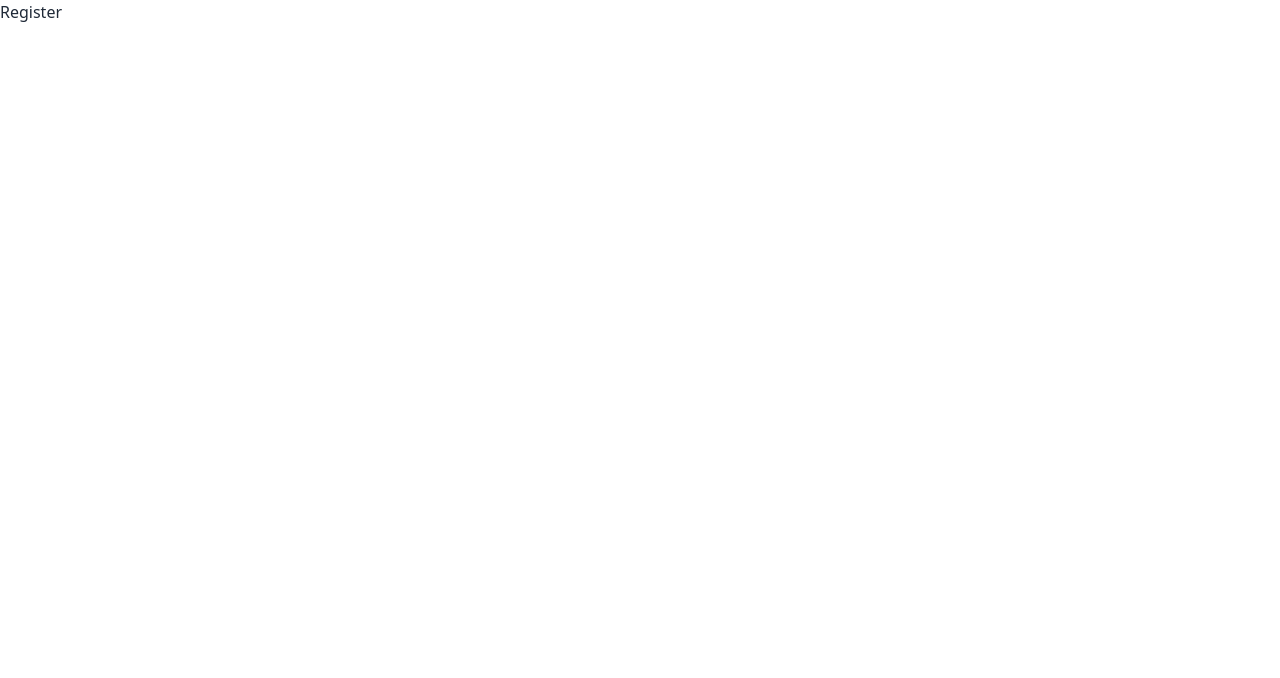
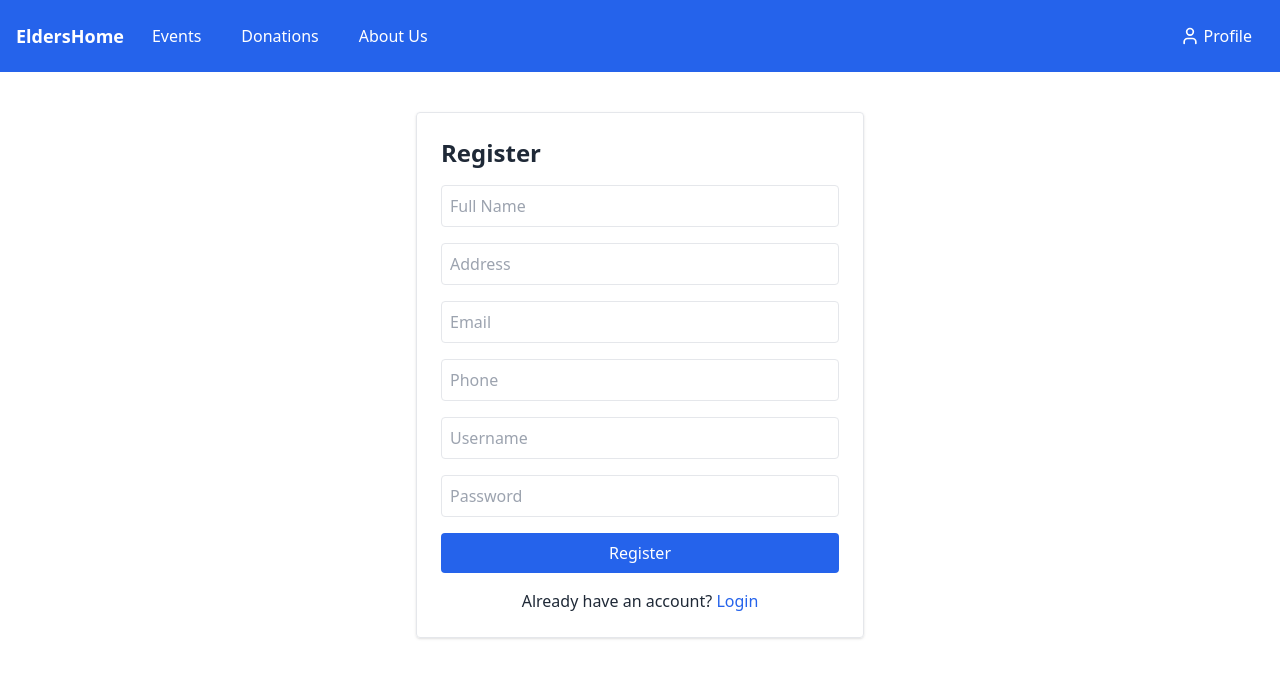
Before and after one commit to cavedwellerrr/EldersHome, a React (Vite) app in the folder frontend/: page /register in a window 1280 px wide. Shown: the top 678 px of the page. Built offline with nearby package versions, Linux system fonts and the light colour scheme; no server answers.

Commit message:
frontend login,logout,view profile and backend update profile

```diff
--- a/frontend/src/App.jsx
+++ b/frontend/src/App.jsx
@@ -5,17 +5,26 @@ import Home from "./pages/Home";
 import Login from "./pages/guardian/Login";
 import Register from "./pages/guardian/Register";
 import Profile from "./pages/guardian/Profile";
+import AboutUs from './pages/AboutUs';
+import Donations from './pages/Donations';
+import Events from './pages/Events';
+
+import Navbar from './components/Navbar';
 
 
 const App = () => {
   return (
     <>
-      {/* <Header /> */}
+      <Navbar />
       <Routes>
         <Route path="/" element={<Home />} />
         <Route path="/login" element={<Login />} />
         <Route path="/register" element={<Register />} />
         <Route path="/profile" element={<Profile />} />
+        <Route path="/about" element={<AboutUs />} />
+        <Route path="/donations" element={<Donations />} />
+        <Route path="/events" element={<Events />} />
+
       </Routes>
       {/* <Footer /> */}
     </>
--- /dev/null
+++ b/frontend/src/components/Navbar.jsx
@@ -0,0 +1,56 @@
+import React, { useContext } from "react";
+import { User, LogOut } from "lucide-react";
+import { Link, useNavigate } from "react-router-dom";
+import { AuthContext } from "../context/AuthContext";
+
+const Navbar = () => {
+  const { auth, logout } = useContext(AuthContext);
+  const navigate = useNavigate();
+
+  const handleLogout = async () => {
+    await logout(); // context handles clearing auth and calling API
+    navigate("/");  // redirect to homepage
+  };
+
+  return (
+    <nav className="bg-blue-600 text-white p-4 flex justify-between items-center">
+      <div className="flex items-center space-x-4">
+        <Link to="/" className="font-bold text-lg">EldersHome</Link>
+        <Link to="/events" className="hover:bg-blue-500 px-3 py-2 rounded">Events</Link>
+        <Link to="/donations" className="hover:bg-blue-500 px-3 py-2 rounded">Donations</Link>
+        <Link to="/about" className="hover:bg-blue-500 px-3 py-2 rounded">About Us</Link>
+      </div>
+
+      <div className="flex items-center space-x-4">
+        {auth ? (
+          <>
+            <Link
+              to="/profile"
+              className="flex items-center space-x-1 hover:bg-blue-500 px-3 py-2 rounded"
+            >
+              <User size={20} />
+              <span>{auth.name}</span>
+            </Link>
+            <button
+              onClick={handleLogout}
+              className="flex items-center space-x-1 hover:bg-blue-500 px-3 py-2 rounded"
+            >
+              <LogOut size={20} />
+              <span>Logout</span>
+            </button>
+          </>
+        ) : (
+          <Link
+            to="/login"
+            className="flex items-center space-x-1 hover:bg-blue-500 px-3 py-2 rounded"
+          >
+            <User size={20} />
+            <span>Profile</span>
+          </Link>
+        )}
+      </div>
+    </nav>
+  );
+};
+
+export default Navbar;
--- /dev/null
+++ b/frontend/src/context/AuthContext.jsx
@@ -0,0 +1,48 @@
+// src/context/AuthContext.js
+import React, { createContext, useState, useEffect } from "react";
+import api from "../api";
+
+export const AuthContext = createContext();
+
+export const AuthProvider = ({ children }) => {
+  const [auth, setAuth] = useState(null); // stores logged-in guardian info
+  const [loading, setLoading] = useState(true);
+
+  // Check if guardian is logged in on app load
+  const fetchGuardian = async () => {
+    try {
+      const res = await api.get("/guardians/profile");
+      setAuth(res.data);
+    } catch (err) {
+      setAuth(null);
+    } finally {
+      setLoading(false);
+    }
+  };
+
+  useEffect(() => {
+    fetchGuardian();
+  }, []);
+
+  // Login function
+  const login = async (username, password) => {
+    const res = await api.post("/guardians/login", { username, password });
+    setAuth(res.data); // store guardian info
+  };
+
+  // Logout function
+  const logout = async () => {
+    try {
+      await api.post("/guardians/logout");
+      setAuth(null);
+    } catch (err) {
+      console.error(err);
+    }
+  };
+
+  return (
+    <AuthContext.Provider value={{ auth, setAuth, login, logout, loading }}>
+      {children}
+    </AuthContext.Provider>
+  );
+};
--- a/frontend/src/main.jsx
+++ b/frontend/src/main.jsx
@@ -4,11 +4,15 @@ import './index.css'
 import App from './App.jsx'
 
 import { BrowserRouter } from "react-router-dom";
+import { AuthProvider } from './context/AuthContext.jsx';
 
 createRoot(document.getElementById('root')).render(
   <StrictMode>
     <BrowserRouter>
-      <App />
+      <AuthProvider>
+        <App />
+      </AuthProvider>
     </BrowserRouter>
-  </StrictMode>,
+
+  </StrictMode >
 )
--- /dev/null
+++ b/frontend/src/pages/AboutUs.jsx
@@ -0,0 +1,9 @@
+import React from 'react'
+
+const AboutUs = () => {
+  return (
+    <div>AboutUs</div>
+  )
+}
+
+export default AboutUs
--- /dev/null
+++ b/frontend/src/pages/Donations.jsx
@@ -0,0 +1,9 @@
+import React from 'react'
+
+const Donations = () => {
+  return (
+    <div>Donations</div>
+  )
+}
+
+export default Donations
--- /dev/null
+++ b/frontend/src/pages/Events.jsx
@@ -0,0 +1,9 @@
+import React from 'react'
+
+const Events = () => {
+  return (
+    <div>Events</div>
+  )
+}
+
+export default Events
--- a/frontend/src/pages/guardian/Login.jsx
+++ b/frontend/src/pages/guardian/Login.jsx
@@ -1,9 +1,62 @@
-import React from 'react'
+import React, { useState, useContext } from "react";
+import { useNavigate, Link } from "react-router-dom";
+import { AuthContext } from "../../context/AuthContext";
 
 const Login = () => {
+  const [username, setUsername] = useState("");
+  const [password, setPassword] = useState("");
+  const [error, setError] = useState("");
+  const { login } = useContext(AuthContext);
+  const navigate = useNavigate();
+
+  const handleSubmit = async (e) => {
+    e.preventDefault();
+    try {
+      await login(username, password); // login via context
+      navigate("/profile"); // redirect after successful login
+    } catch (err) {
+      const backendMessage = err.response?.data?.message;
+      setError(backendMessage || err.message || "Login failed");
+    }
+  };
+
   return (
-    <div>Login</div>
-  )
-}
+    <div className="max-w-md mx-auto mt-10 p-6 border rounded shadow">
+      <h2 className="text-2xl font-bold mb-4">Login</h2>
+      {error && <p className="text-red-500 mb-4">{error}</p>}
+      <form onSubmit={handleSubmit} className="flex flex-col space-y-4">
+        <input
+          type="text"
+          placeholder="Username"
+          value={username}
+          onChange={(e) => setUsername(e.target.value)}
+          className="p-2 border rounded"
+          required
+        />
+        <input
+          type="password"
+          placeholder="Password"
+          value={password}
+          onChange={(e) => setPassword(e.target.value)}
+          className="p-2 border rounded"
+          required
+        />
+        <button
+          type="submit"
+          className="bg-blue-600 text-white p-2 rounded hover:bg-blue-500"
+        >
+          Login
+        </button>
+      </form>
 
-export default Login
+      <p className="mt-4 text-sm">
+        Don't have an account?{" "}
+        <Link to="/register" className="text-blue-600 hover:underline">
+          Register
+        </Link>
+      </p>
+    </div>
+  );
+};
+
+export default Login;
--- a/frontend/src/pages/guardian/Profile.jsx
+++ b/frontend/src/pages/guardian/Profile.jsx
@@ -1,9 +1,35 @@
-import React from 'react'
+import React, { useContext, useEffect } from "react";
+import { useNavigate } from "react-router-dom";
+import { AuthContext } from "../../context/AuthContext";
 
 const Profile = () => {
+  const { auth, logout, loading } = useContext(AuthContext);
+  const navigate = useNavigate();
+
+  useEffect(() => {
+    if (!loading && !auth) {
+      // Redirect to login if not logged in
+      navigate("/login");
+    }
+  }, [auth, loading, navigate]);
+
+  if (loading) return <p>Loading...</p>;
+  if (!auth) return null; // will redirect anyway
+
   return (
-    <div>Profile</div>
-  )
-}
+    <div className="max-w-md mx-auto mt-10 p-6 border rounded shadow">
+      <h2 className="text-2xl font-bold mb-4">Welcome, {auth.name}</h2>
+      <p>Email: {auth.email}</p>
+      <p>Phone: {auth.phone}</p>
+      <p>Address: {auth.address}</p>
+      <button
+        onClick={logout}
+        className="mt-4 bg-red-600 text-white p-2 rounded hover:bg-red-500"
+      >
+        Logout
+      </button>
+    </div>
+  );
+};
 
-export default Profile
+export default Profile;
--- a/frontend/src/pages/guardian/Register.jsx
+++ b/frontend/src/pages/guardian/Register.jsx
@@ -1,9 +1,102 @@
-import React from 'react'
+import React, { useState } from "react";
+import { useNavigate, Link } from "react-router-dom";
+import api from "../../api";
 
 const Register = () => {
+  const [name, setName] = useState("");
+  const [address, setAddress] = useState("");
+  const [email, setEmail] = useState("");
+  const [phone, setPhone] = useState("");
+  const [username, setUsername] = useState("");
+  const [password, setPassword] = useState("");
+  const [error, setError] = useState("");
+  const navigate = useNavigate();
+
+  const handleSubmit = async (e) => {
+    e.preventDefault();
+    try {
+      await api.post("/guardians/register", {
+        name,
+        address,
+        email,
+        phone,
+        username,
+        password,
+      });
+      navigate("/login"); // redirect to login after registration
+    } catch (err) {
+      setError(err.response?.data?.message || "Registration failed");
+    }
+  };
+
   return (
-    <div>Register</div>
-  )
-}
+    <div className="max-w-md mx-auto mt-10 p-6 border rounded shadow">
+      <h2 className="text-2xl font-bold mb-4">Register</h2>
+      {error && <p className="text-red-500 mb-4">{error}</p>}
+      <form onSubmit={handleSubmit} className="flex flex-col space-y-4">
+        <input
+          type="text"
+          placeholder="Full Name"
+          value={name}
+          onChange={(e) => setName(e.target.value)}
+          className="p-2 border rounded"
+          required
+        />
+        <input
+          type="text"
+          placeholder="Address"
+          value={address}
+          onChange={(e) => setAddress(e.target.value)}
+          className="p-2 border rounded"
+          required
+        />
+        <input
+          type="email"
+          placeholder="Email"
+          value={email}
+          onChange={(e) => setEmail(e.target.value)}
+          className="p-2 border rounded"
+          required
+        />
+        <input
+          type="text"
+          placeholder="Phone"
+          value={phone}
+          onChange={(e) => setPhone(e.target.value)}
+          className="p-2 border rounded"
+          required
+        />
+        <input
+          type="text"
+          placeholder="Username"
+          value={username}
+          onChange={(e) => setUsername(e.target.value)}
+          className="p-2 border rounded"
+          required
+        />
+        <input
+          type="password"
+          placeholder="Password"
+          value={password}
+          onChange={(e) => setPassword(e.target.value)}
+          className="p-2 border rounded"
+          required
+        />
+        <button
+          type="submit"
+          className="bg-blue-600 text-white p-2 rounded hover:bg-blue-500"
+        >
+          Register
+        </button>
+      </form>
+      <p className="mt-4 text-center">
+        Already have an account?{" "}
+        <Link to="/login" className="text-blue-600 hover:underline">
+          Login
+        </Link>
+      </p>
+    </div>
+  );
+};
 
-export default Register
+export default Register;
```
Also changed, not shown: 2 other files (tests, documents, lock files or other folders).
